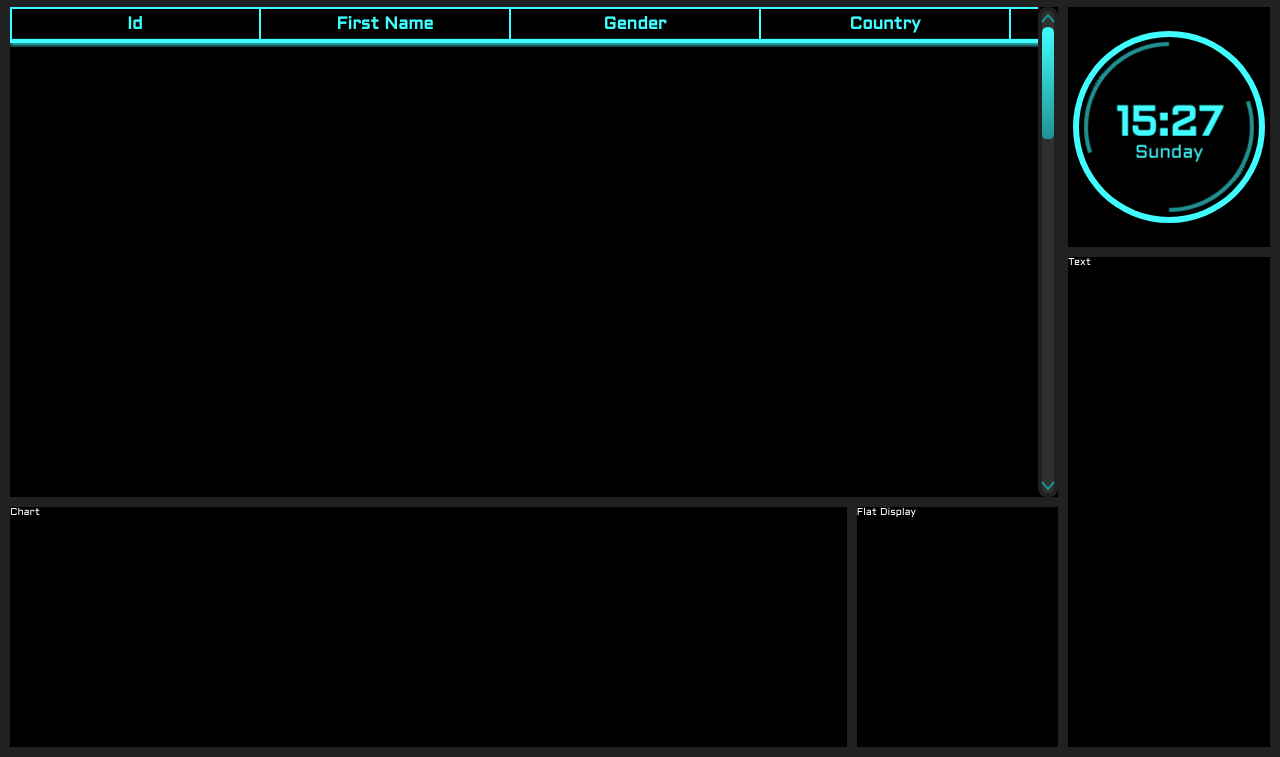
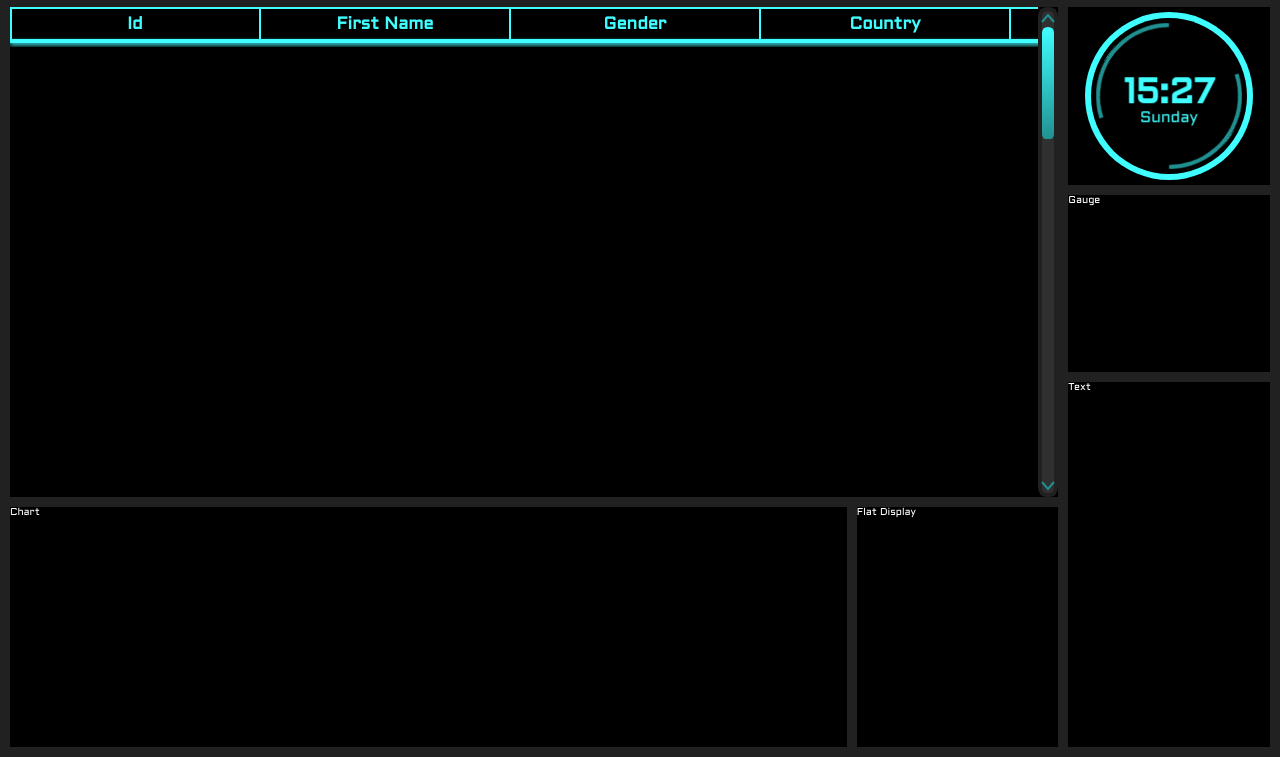
Before and after one commit to seektor/Canvas_renderer, a website built with webpack: page src/index.html in a window 1280 px wide. Shown: the part 43-800 px from the top of the page. Built offline with nearby package versions, Linux system fonts and the light colour scheme.

Commit message:
Slight body grid refactor

```diff
--- a/src/app/components/Body/body.html
+++ b/src/app/components/Body/body.html
@@ -1,8 +1,9 @@
 <div class="body">
     <div class="body__grid">
         <div id="gridPlaceholder" style="grid-row: span 8; grid-column: span 10"></div>
-        <div id="digitalDisplayPlaceholder" style="grid-row: span 4; grid-column: span 2"></div>
-        <div style="grid-row: span 8; grid-column: span 2">Text</div>
+        <div id="digitalDisplayPlaceholder" style="grid-row: span 3; grid-column: span 2"></div>
+        <div style="grid-row: span 3; grid-column: span 2">Gauge</div>
+        <div style="grid-row: span 6; grid-column: span 2">Text</div>
         <div style="grid-row: span 4; grid-column: span 8">Chart</div>
         <div style="grid-row: span 4; grid-column: span 2">Flat Display</div>
     </div>
```
